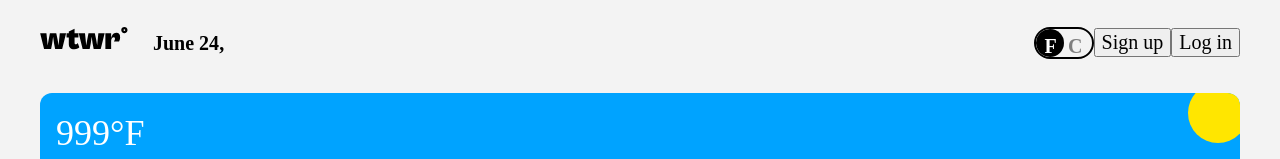
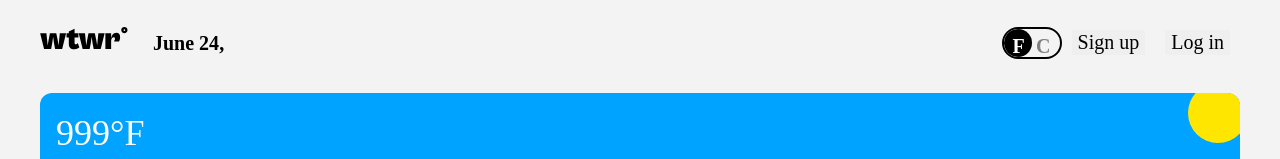
Before and after one commit to guanabanaguacate/se_project_react, a React (Vite) app: page / in a window 1280 px wide. Shown: the top 159 px of the page. Built offline with nearby package versions, Linux system fonts and the light colour scheme; no server answers; data requests are answered from the project's data file; a web font is replaced by a local one.

Commit message:
css header buttons

```diff
--- a/src/components/Header/Header.css
+++ b/src/components/Header/Header.css
@@ -37,3 +37,15 @@
   color: black;
   text-decoration: none;
 }
+
+.header__signup-btn{
+border: none;
+margin: 10px;
+color: black;
+}
+
+.header__login-btn{
+border: none;
+margin: 10px;
+color: black;
+}
```
